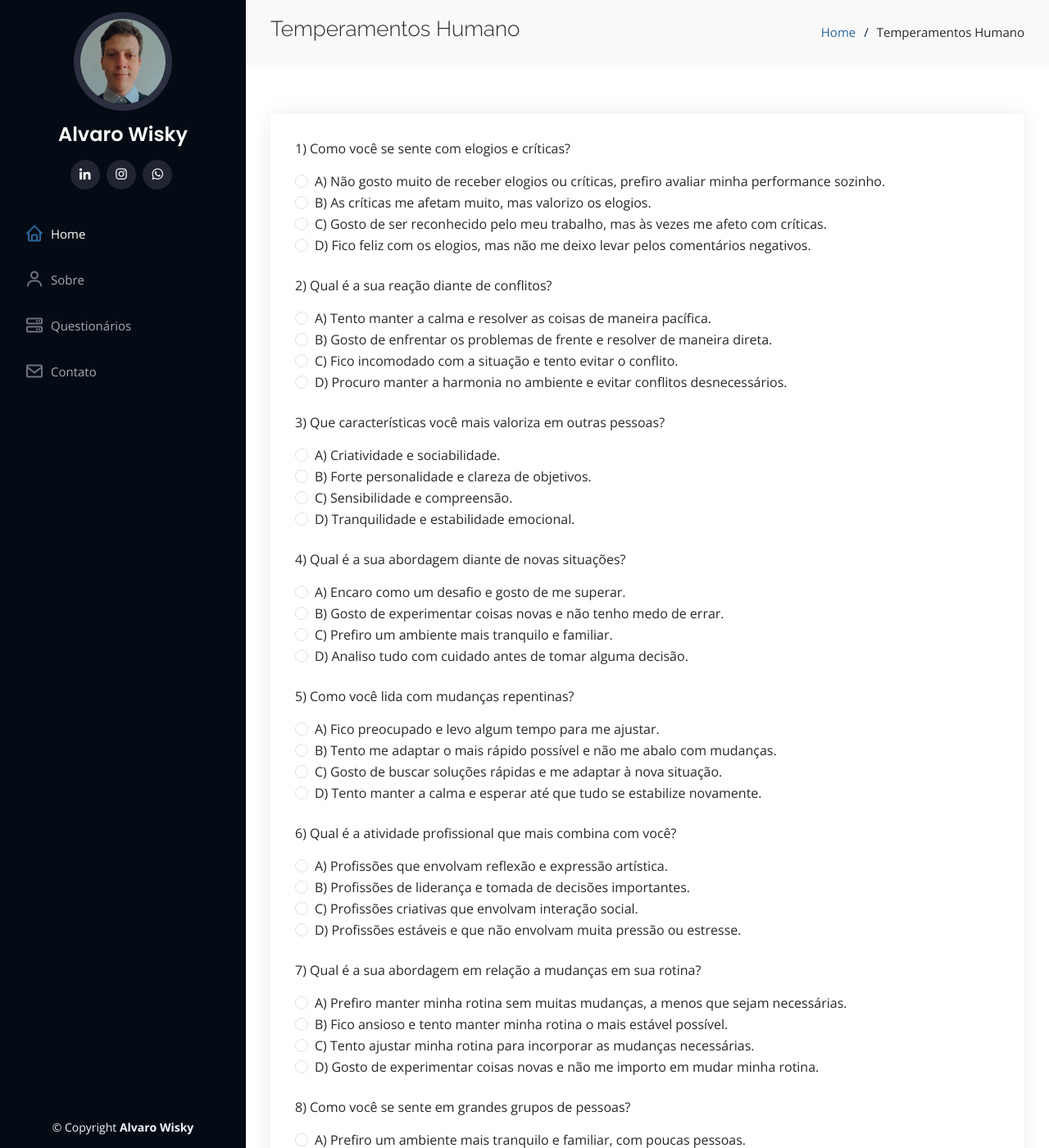
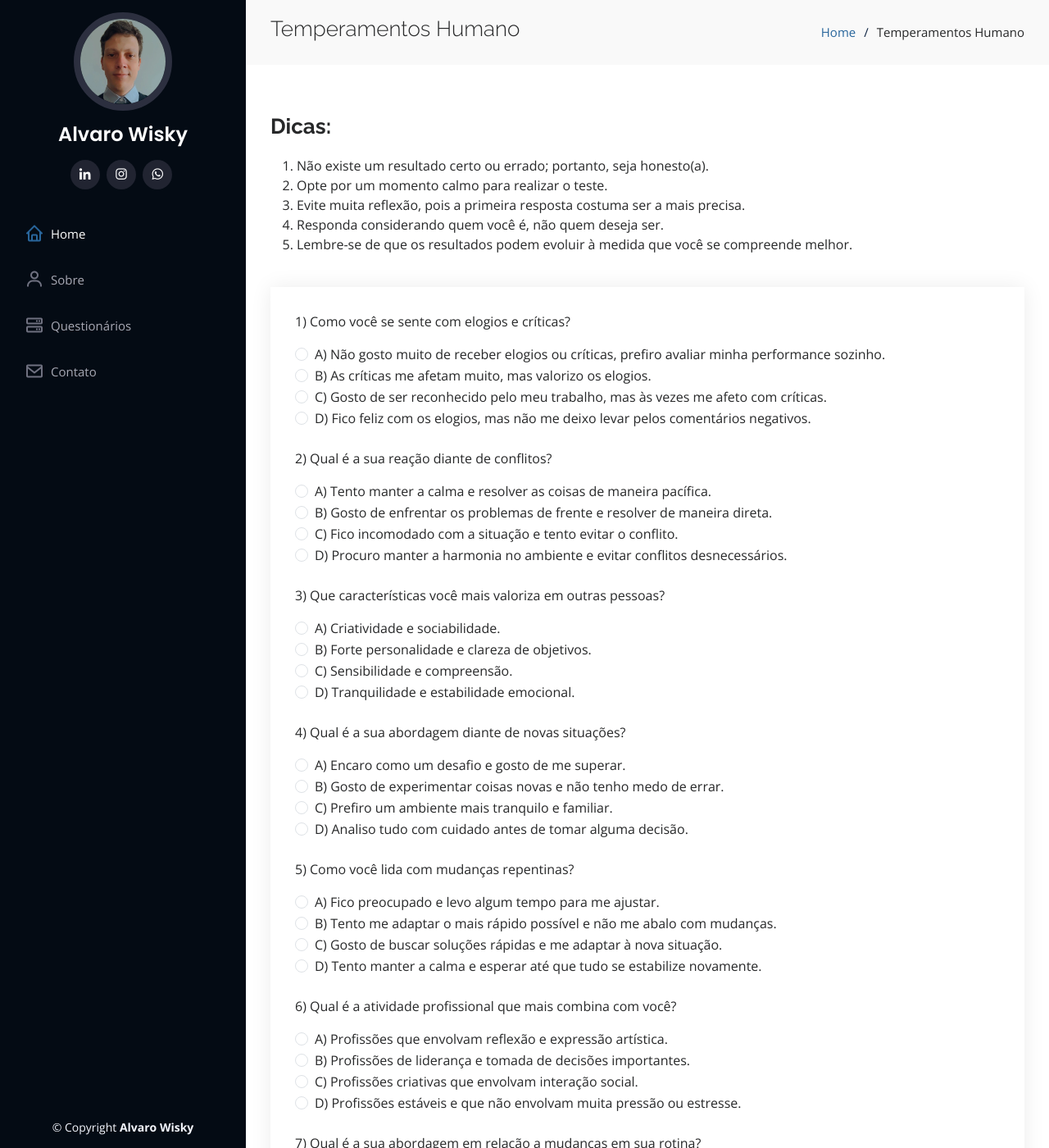
Before and after one commit to alvarowisky/alvarowisky.github.io, a Jekyll site: the page built from temperamentos-humano.html, in a window 1280 px wide and 1400 px high. Shown: the whole window at 82% size. Built offline with Jekyll 4.4.1, drawn with Linux system fonts in a browser that asks for light colours; a script that is not in the unit is left out.

Commit message:
site update

```diff
--- a/_sass/components/_quizzes.scss
+++ b/_sass/components/_quizzes.scss
@@ -1,3 +1,11 @@
+.quiz-tips {
+    h2 {
+        font-size: 26px;
+        font-weight: 700;
+        margin-bottom: 20px;
+    }
+}
+
 .quizzes {
     .quiz-arquetipos {
         color: #29669C;
@@ -77,4 +85,19 @@
 .quiz-table {
     padding: 30px;
     box-shadow: 0 0 24px 0 rgba(5, 13, 24, 0.08);
+
+    span.green {
+      color: #00CC00;
+      font-weight: bold;
+    }
+
+    span.yellow {
+      color: #CCCC00;
+      font-weight: bold;
+    }
+
+    span.red {
+      color: #CC0000;
+      font-weight: bold;
+    }
 }
--- a/temperamentos-humano.html
+++ b/temperamentos-humano.html
@@ -4,6 +4,16 @@ title: "Temperamentos Humano"
 ---
 
 <div class="row gy-4">
+    <div id="collapse-tips" class="collapse show quiz-tips col-lg-12">
+        <h2>Dicas:</h2>
+        <ol>
+            <li>Não existe um resultado certo ou errado; portanto, seja honesto(a).</li>
+            <li>Opte por um momento calmo para realizar o teste.</li>
+            <li>Evite muita reflexão, pois a primeira resposta costuma ser a mais precisa.</li>
+            <li>Responda considerando quem você é, não quem deseja ser.</li>
+            <li>Lembre-se de que os resultados podem evoluir à medida que você se compreende melhor.</li>
+        </ol>
+    </div>
     <div id="collapse-questions" class="collapse show col-lg-12">
         <form id="questionForm" role="form" class="needs-validation quiz-form" novalidate>
             <div id="questionResults"></div>
```
Also changed, not shown: arquetipos.html (+10 -0 lines), assets/js/arquetipos.js (+31 -15 lines), assets/js/temperamentos-humano.js (+14 -7 lines), assets/js/arquetipos.min.js, assets/js/temperamentos-humano.min.js.
